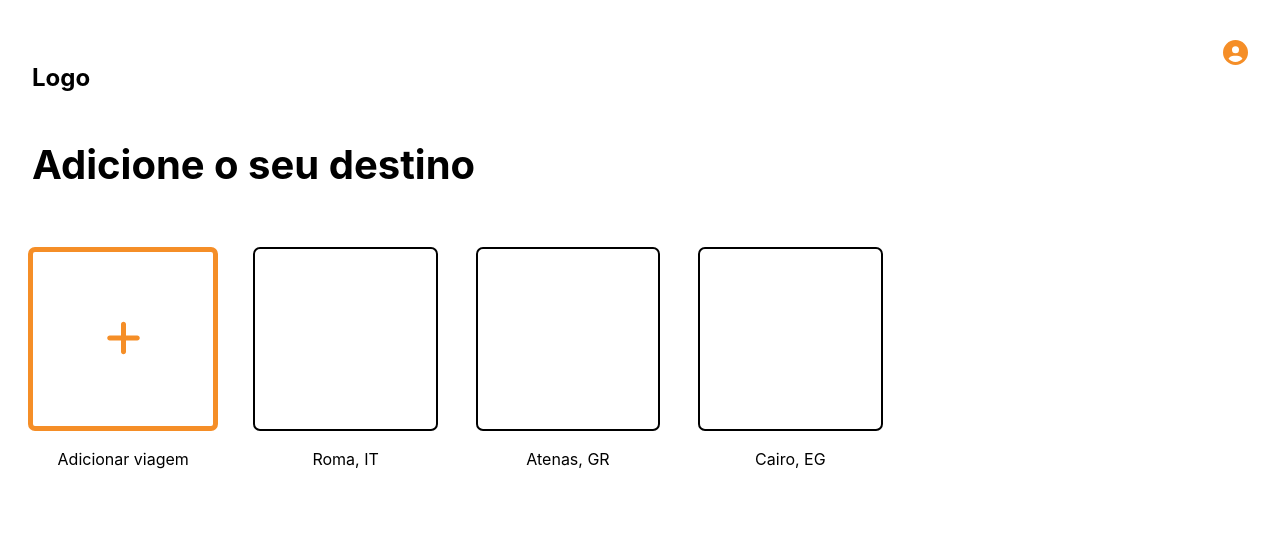
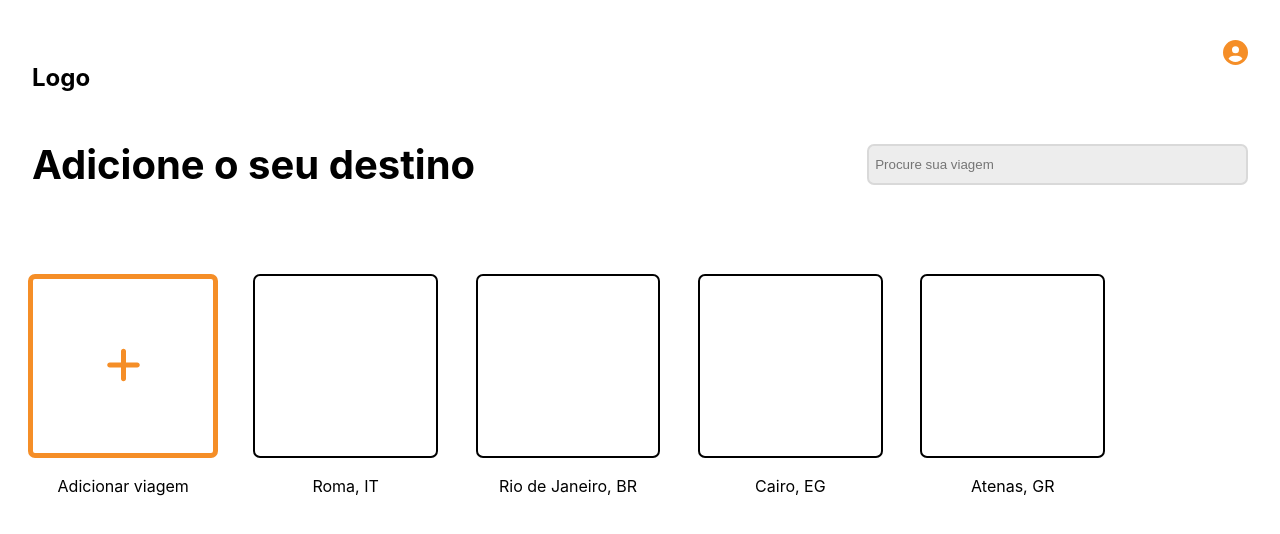
Before and after one commit to milenaa052/TripPlanner-frontend, a React (Vite) app: page / in a window 1280 px wide. Shown: the top 534 px of the page. Built offline with nearby package versions, Linux system fonts and the light colour scheme.

Commit message:
Estilizando as telas - parte 3

```diff
--- a/src/App.css
+++ b/src/App.css
@@ -3,6 +3,7 @@
   --preto: #000000;
   --cinza-claro: #ededed;
   --cinza-claro2: #d9d9d9;
+  --cinza-escuro: #b4b3b3;
   --laranja: #f58e27;
   --laranja-escuro: #aa5601;
 }
@@ -188,14 +189,51 @@ html {
                 background-color: var(--laranja-escuro);
               }
             }
+
+            .voltar {
+              border-radius: 5px;
+              border: none;
+              cursor: pointer;
+              width: 15%;
+              height: 30px;
+              font-size: 15px;
+              font-weight: bold;
+              padding: 5px;
+              width: 70px;
+              background-color: var(--cinza-claro);
+              color: var(--preto);
+              border: 2px solid var(--cinza-claro2);
+              margin-right: 10px;
+
+              &:hover {
+                background-color: var(--cinza-escuro);
+              }
+            }
           }
         }
       }
 
       .home {
-        .titulo {
-          font-size: 40px;
-          text-align: start;
+        .fileira {
+          display: flex;
+          justify-content: space-between;
+          align-items: center;
+
+          .titulo {
+            font-size: 40px;
+            text-align: start;
+          }
+
+          .input {
+            border: 2px solid var(--cinza-claro2);
+            background-color: var(--cinza-claro);
+            color: var(--preto);
+            border-radius: 7px;
+            height: 25px;
+            width: 30%;
+            padding: 6px;
+            outline: none;
+          }
         }
 
         .viagens {
--- a/src/pages/CadastroUsuarioAuth.tsx
+++ b/src/pages/CadastroUsuarioAuth.tsx
@@ -21,7 +21,10 @@ function CadastroUsuarioAuth () {
 
                 <div className="submitAuth">
                     <p>Já tem cadastro? <a href="/login" className="link">Faça login</a></p>
-                    <button type="submit" className="salvar">Salvar</button>
+                    <div>
+                        <a href="/cadastro-usuario" className="voltar">Voltar</a>
+                        <button type="submit" className="salvar">Salvar</button>
+                    </div>
                 </div>
             </form>
       </div>
--- a/src/pages/Home.tsx
+++ b/src/pages/Home.tsx
@@ -1,10 +1,28 @@
+import { useState } from "react";
 import { FontAwesomeIcon } from "@fortawesome/react-fontawesome";
 import { faPlus } from "@fortawesome/free-solid-svg-icons";
 
 function Home() {
+    const [busca, setBusca] = useState("");
+
+    const viagens = [
+        "Roma, IT",
+        "Rio de Janeiro, BR",
+        "Cairo, EG",
+        "Atenas, GR"
+    ]
+
+    const viagensFiltradas = viagens.filter((cidade) =>
+        cidade.toLowerCase().includes(busca.toLowerCase())
+    );
+
     return (
         <div className="home">
+            <div className="fileira">
                 <h1 className="titulo">Adicione o seu destino</h1>
+                <input type="text" placeholder="Procure sua viagem" className="input"
+                    value={busca} onChange={(e) => setBusca(e.target.value)}/>
+            </div>
 
             <div className="viagens">
                 <div className="infoViagem">
@@ -16,26 +34,18 @@ function Home() {
                     <p>Adicionar viagem</p>
                 </div>
 
+                {viagensFiltradas.length > 0 ? (
+                    viagensFiltradas.map((cidade) => (
                         <div className="infoViagem">
                             <div className="viagemCadastrada">
                                 <p className="icone"></p>
                             </div>
-                    <p>Roma, IT</p>
+                            <p>{ cidade }</p>
                         </div>
-
-                <div className="infoViagem">
-                    <div className="viagemCadastrada">
-                        <p className="icone"></p>
-                    </div>
-                    <p>Atenas, GR</p>
-                </div>
-
-                <div className="infoViagem">
-                    <div className="viagemCadastrada">
-                        <p className="icone"></p>
-                    </div>
-                    <p>Cairo, EG</p>
-                </div>
+                    ))
+                ) : (
+                    <p>Não existe viagem cadastrada!</p>
+                )}
             </div>
         </div>
     );
```
Lines whose indentation alone changed are shown as unchanged.
